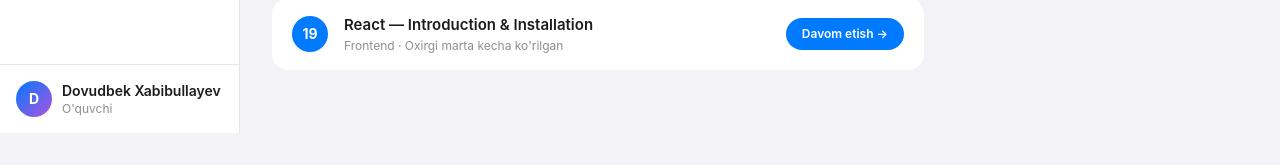
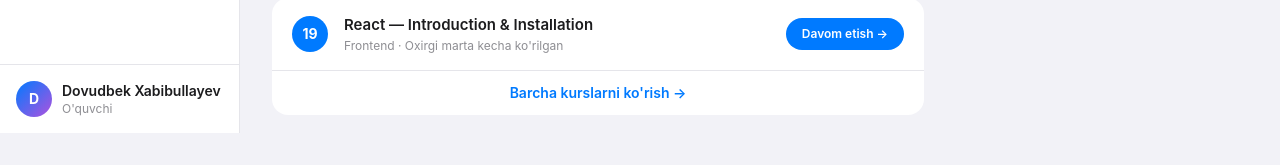
Before and after one commit to dovudbek7/robocodde-lms, a React (Vite) app: page / in a window 1280 px wide. Shown: the part 667-832 px from the top of the page. Before the commit the page ends 801 px from the top, so only its background shows below. Built offline with nearby package versions, Linux system fonts and the light colour scheme.

Commit message:
feat: add see all courses link in home continue learning section

```diff
--- a/src/pages/Home.jsx
+++ b/src/pages/Home.jsx
@@ -118,6 +118,12 @@
                 Davom etish →
               </span>
             </Link>
+            <Link
+              to="/courses"
+              className="flex items-center justify-center gap-2 px-5 py-3 border-t border-ios-gray2 text-sm font-semibold text-ios-blue hover:bg-blue-50 transition-colors"
+            >
+              Barcha kurslarni ko'rish →
+            </Link>
           </div>
         </div>
 
```
